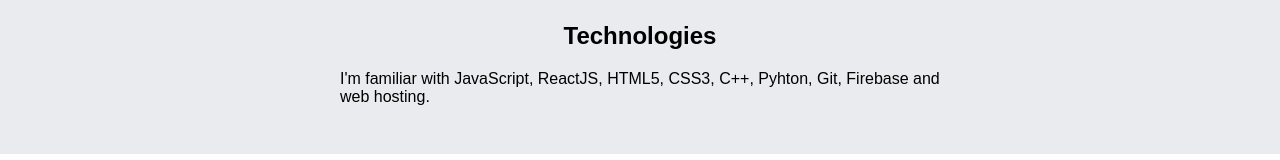
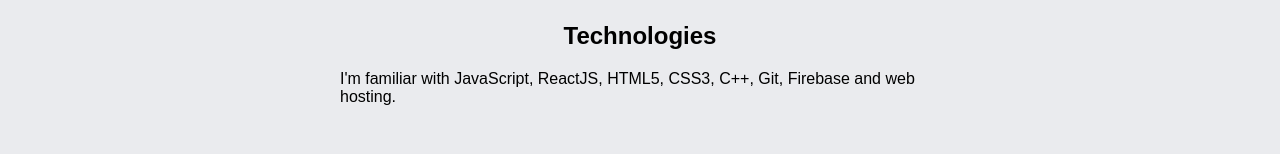
Before and after one commit to ooreally/Portfolio, a plain HTML site: page index.html in a window 1280 px wide. Shown: the part 558-718 px from the top of the page. Drawn offline with Linux system fonts and the light colour scheme.

```diff
--- a/index.html
+++ b/index.html
@@ -36,7 +36,7 @@
     <section class="section ow">
         <div class="container container-center">
             <h1>Technologies</h1>
-            <p>I'm familiar with JavaScript, ReactJS, HTML5, CSS3, C++, Pyhton, Git, Firebase and web hosting.  </p>
+            <p>I'm familiar with JavaScript, ReactJS, HTML5, CSS3, C++, Git, Firebase and web hosting.  </p>
         </div>
     </section>
 
```
